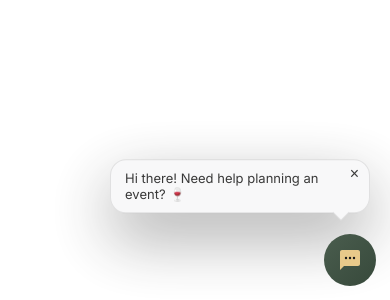
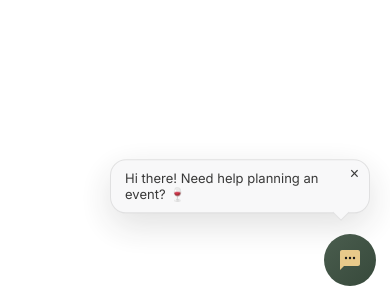
Before and after one commit to Dhanush-2003/SommEvents-Chatbot, a plain HTML site: page index.html in a window 390 px wide. Shown: the part 544-844 px from the top of the page. Drawn offline with nearby package versions, Linux system fonts and the light colour scheme.

Commit message:
Fix dark shadow visible on embedded Wix site
- Reduce --shadow and --shadow-lg opacity from 30-40% to 12-15% and
  shrink the blur radius so the panel shadow is subtle on any background
- Remove resize: both from mobile CSS which added a native browser
  resize gripper (dark triangle) at the bottom-right corner

Made-with: Cursor

```diff
--- a/style.css
+++ b/style.css
@@ -32,8 +32,8 @@
 
   /* Shadows */
   --shadow-sm: 0 4px 12px rgba(0,0,0,0.15);
-  --shadow: 0 16px 48px rgba(0,0,0,0.30);
-  --shadow-lg: 0 24px 64px rgba(0,0,0,0.40);
+  --shadow: 0 8px 30px rgba(0,0,0,0.12);
+  --shadow-lg: 0 12px 36px rgba(0,0,0,0.15);
 
   /* Fonts */
   --font: 'Inter', ui-sans-serif, system-ui, -apple-system, 'Segoe UI', Roboto, sans-serif;
@@ -721,8 +721,6 @@ html, body {
   }
 
   #chat-panel {
-    resize: both;
-    overflow: auto;
     right: 10px;
     left: 10px;
     width: auto;
```
